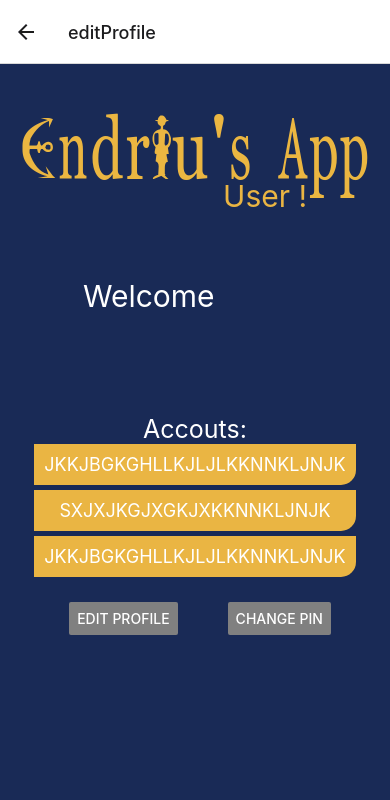
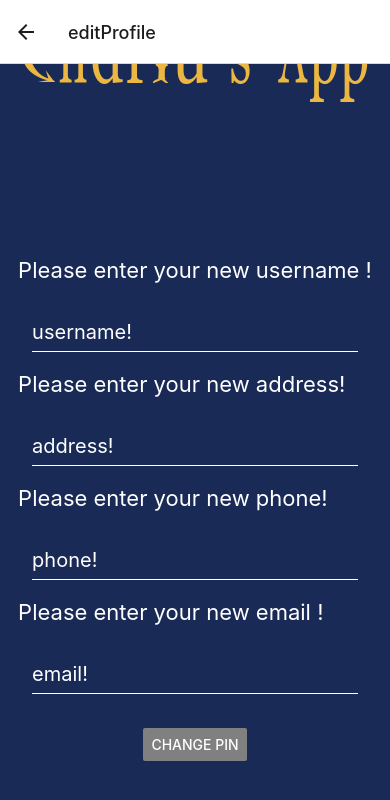
Before and after one commit to endriuabazi/AtmMachine, a React Native app: screen /editProfile in a window 390 px wide. Shown: the top 800 px of the page. Built offline with nearby package versions, Linux system fonts and the light colour scheme.

Commit message:
profile fixed XD

```diff
--- a/components/editProfile.js
+++ b/components/editProfile.js
@@ -1,109 +1,101 @@
+import { StatusBar } from "expo-status-bar";
+import React from "react";
+import {
+  StyleSheet,
+  Text,
+  View,
+  Button,
+  TextInput,
+  SafeAreaView,
+  Image,
+} from "react-native";
 
-import React from 'react';
-import { StyleSheet, Text, View,Button,Image, TouchableOpacity,SafeAreaView} from 'react-native';
+// fetch('https://mywebsite.com/endpoint/', {
+//   method: 'POST',
+//   headers: {
+//     Accept: 'application/json',
+//     'Content-Type': 'application/json'
+//   },
+//   body: JSON.stringify({
+//     firstParam: 'yourValue',
+//     secondParam: 'yourOtherValue'
+//   })
+// });
 
-
-const editProfile = ({navigation}) => {
+const editProfile = ({ navigation }) => {
   return (
-
-
     <SafeAreaView style={styles.pinContainer}>
+      <Image style={{ top: -150 }} source={require("../assets/emblem.png")} />
 
       <SafeAreaView>
-      {/* Emblema */}
-        <Image
-        style={{top:-180}}
-        source={require('../assets/emblem.png')}
+        <Text style={styles.text1}>Please enter your new username !</Text>
+        <TextInput
+          style={styles.pininput}
+          placeholder="username!"
+          // onChangeText={newText => setText(newText)}
+        />
+        <Text style={styles.text1}>Please enter your new address!</Text>
+        <TextInput
+          style={styles.pininput}
+          placeholder="address!"
+          // onChangeText={newText => setText(newText)}
+        />
+        <Text style={styles.text1}>Please enter your new phone!</Text>
+        <TextInput
+          style={styles.pininput}
+          placeholder="phone!"
+          // onChangeText={newText => setText(newText)}
+        />
 
+        <Text style={styles.text1}>Please enter your new email !</Text>
+        <TextInput
+          style={styles.pininput}
+          placeholder="email!"
+          // onChangeText={newText => setText(newText)}
         />
       </SafeAreaView>
-      <><Text style={{ color: 'white', fontSize: 30, top: -100 }}>Welcome <Text style={{ color: '#EAB543', fontSize: 30, top: -100 }}>User !</Text></Text>
-      <Text style={{ color: 'white', fontSize: 25}}>Accouts:</Text>
 
-        <SafeAreaView>
-        <TouchableOpacity
-          nextFocusForward={ 1}
-           style={styles.list}
-            onPress={() => { navigation.navigate("actions") }}
-            >
-        <Text style={{ color: 'white', fontSize: 18}}>JKKJBGKGHLLKJLJLKKNNKLJNJK</Text>
-        </TouchableOpacity>
-        <TouchableOpacity
-          nextFocusForward={ 1}
-           style={styles.list}
-            onPress={() => { navigation.navigate("actions") }}
-            >
-        <Text style={{ color: 'white', fontSize: 18}}>SXJXJKGJXGKJXKKNNKLJNJK</Text>
-        </TouchableOpacity>
-        <TouchableOpacity
-          nextFocusForward={ 1}
-           style={styles.list}
-            onPress={() => { navigation.navigate("actions") }}
-            >
-        <Text style={{ color: 'white', fontSize: 18}}>JKKJBGKGHLLKJLJLKKNNKLJNJK</Text>
-          </TouchableOpacity>
-
-
-
-        </SafeAreaView>
-
-
-
-
-    <SafeAreaView style={styles.up}>
-       <Button
-       touchSoundDisabled
-       color="grey"
-        title="Edit Profile"
-            onPress={() => { navigation.navigate("withdraw") }} />
-
-          <SafeAreaView style={styles.left}>
+      <SafeAreaView style={styles.hapsira}>
         <Button
           touchSoundDisabled
           color="grey"
           title="Change Pin"
-        onPress={() => {navigation.navigate("deposit")}} />
-
+          onPress={() => {
+            navigation.navigate("");
+          }}
+        />
       </SafeAreaView>
-
-       </SafeAreaView>
-      </>
+      <StatusBar style="auto" />
     </SafeAreaView>
   );
-}
+};
 const styles = StyleSheet.create({
   pinContainer: {
     flex: 1,
-    // backgroundColor:'#212121',
-    backgroundColor: '#192a56',
-    alignItems: 'center',
-    justifyContent: 'center',
-    color: 'white'
-
+    backgroundColor: "#192a56",
+    alignItems: "center",
+    justifyContent: "center",
+    color: "white",
   },
-  left:{
-    left: 50,
-    fontSize:30,
-
+  hapsira: {
+    top: 20,
   },
 
-  up: {
-    top: 20,
-    fontSize: 30,
-    flexDirection: 'row',
-    justifyContent: 'space-between',
-    left: -20,
-
-
-
+  text1: {
+    color: "white",
+    fontSize: 22,
+    top: -15,
+    marginTop: 20,
   },
 
-  list: {
-    alignItems: "center",
-    backgroundColor: "#EAB543",
-    padding: 10,
-    borderBottomEndRadius: 15,
-    marginBottom:5
+  pininput: {
+    height: 40,
+    top: -10,
+    color: "white",
+    fontSize: 20,
+    borderBottomWidth: 1.75,
+    borderColor: "white",
+    margin: 14,
   },
 });
 
--- a/components/login.js
+++ b/components/login.js
@@ -1,6 +1,7 @@
 import { StatusBar } from "expo-status-bar";
+import { useRoute } from "@react-navigation/native";
 import React from "react";
-import { useContext, useState } from "react";
+import { useState } from "react";
 import {
   StyleSheet,
   Text,
@@ -9,7 +10,6 @@ import {
   TextInput,
   SafeAreaView,
   Image,
-  TouchableOpacity,
 } from "react-native";
 
 const login = ({ navigation }) => {
@@ -29,8 +29,12 @@ const login = ({ navigation }) => {
     )
       .then((response) => {
         if (response.status === 200) {
-          navigation.navigate("profile");
           console.log(response);
+          console.log(response.json());
+
+          navigation.navigate("profile", {
+            usernameValue: usernameValue,
+          });
         } else {
           console.log(response);
           alert("Something went wrog!");
@@ -41,6 +45,7 @@ const login = ({ navigation }) => {
         console.error(error);
       });
   };
+
   return (
     <SafeAreaView style={styles.pinContainer}>
       <Image style={{ top: -150 }} source={require("../assets/emblem.png")} />
--- a/components/profile.js
+++ b/components/profile.js
@@ -1,101 +1,120 @@
+import { useRoute } from "@react-navigation/native";
+import React, { useEffect, useState } from "react";
+import {
+  StyleSheet,
+  Text,
+  Button,
+  Image,
+  TouchableOpacity,
+  SafeAreaView,
+  ActivityIndicator,
+  FlatList,
+} from "react-native";
 
-import React from 'react';
-import { StyleSheet, Text, View,Button,Image, TouchableOpacity,SafeAreaView} from 'react-native';
+import { id } from "./login";
 
+const profile = ({ navigation }) => {
+  // var dicka = id;
+  const [data, setData] = useState([]);
+  const [loading, setLoading] = useState(true);
+  // const name = useNavigationParam(id);
+  // const url = `https://localhost:7027/api/client/GetAccountsFromClients?id=${dicka}`;
+  // `https://localhost:7027/api/client/GetAccountsFromClients?id=2`
+  const route = useRoute();
 
-const profile = ({navigation}) => {
+  useEffect(() => {
+    fetch(
+      `https://localhost:7027/api/client/GetAccountsFromClients?username=${route.params.usernameValue}`
+    )
+      .then((response) => response.json())
+      .then((json) => setData(json))
+      .catch((error) => console.log(error))
+      .finally(() => setLoading(false));
+  }, []);
   return (
-
-
     <SafeAreaView style={styles.pinContainer}>
+      <SafeAreaView>
+        {/* Emblema */}
+        <Image style={{ top: -180 }} source={require("../assets/emblem.png")} />
+      </SafeAreaView>
+      <>
+        <Text style={{ color: "white", fontSize: 30, top: -100 }}>
+          Welcome{" "}
+          <Text style={{ color: "#EAB543", fontSize: 30, top: -100 }}>
+            @ {route.params.usernameValue}
+          </Text>
+        </Text>
+        <Text style={{ color: "white", fontSize: 25 }}>Accouts:</Text>
 
         <SafeAreaView>
-      {/* Emblema */}
-        <Image
-        style={{top:-180}}
-        source={require('../assets/emblem.png')}
-
-        />
-        </SafeAreaView>
-      <><Text style={{ color: 'white', fontSize: 30, top: -100 }}>Welcome <Text style={{ color: '#EAB543', fontSize: 30, top: -100 }}>User !</Text></Text>
-      <Text style={{ color: 'white', fontSize: 25}}>Accouts:</Text>
-
+          {loading ? (
+            <Text>Loading ...</Text>
+          ) : (
+            data.flatMap((account) => (
               <SafeAreaView>
                 <TouchableOpacity
-          nextFocusForward={ 1}
+                  nextFocusForward={1}
                   style={styles.list}
-            onPress={() => { navigation.navigate("actions") }}
+                  onPress={() => {
+                    navigation.navigate("actions");
+                  }}
                 >
-        <Text style={{ color: 'white', fontSize: 18}}>JKKJBGKGHLLKJLJLKKNNKLJNJK</Text>
+                  <Text style={{ color: "white", fontSize: 18 }}>
+                    {account.account_name}
+                  </Text>
                 </TouchableOpacity>
-        <TouchableOpacity
-          nextFocusForward={ 1}
-           style={styles.list}
-            onPress={() => { navigation.navigate("actions") }}
-            >
-        <Text style={{ color: 'white', fontSize: 18}}>SXJXJKGJXGKJXKKNNKLJNJK</Text>
-        </TouchableOpacity>
-        <TouchableOpacity
-          nextFocusForward={ 1}
-           style={styles.list}
-            onPress={() => { navigation.navigate("actions") }}
-            >
-        <Text style={{ color: 'white', fontSize: 18}}>JKKJBGKGHLLKJLJLKKNNKLJNJK</Text>
-          </TouchableOpacity>
-
-
-
               </SafeAreaView>
-
-
-
+            ))
+          )}
+        </SafeAreaView>
 
         <SafeAreaView style={styles.up}>
           <Button
             touchSoundDisabled
             color="grey"
             title="Edit Profile"
-            onPress={() => { navigation.navigate("editProfile") }} />
+            onPress={() => {
+              navigation.navigate("editProfile");
+            }}
+          />
 
           <SafeAreaView style={styles.left}>
             <Button
               touchSoundDisabled
               color="grey"
               title="Change Pin"
-        onPress={() => {navigation.navigate("changePin")}} />
-
+              onPress={() => {
+                navigation.navigate("changePin");
+              }}
+            />
           </SafeAreaView>
-
         </SafeAreaView>
       </>
     </SafeAreaView>
   );
-}
+};
+
+//style
 const styles = StyleSheet.create({
   pinContainer: {
     flex: 1,
     // backgroundColor:'#212121',
-    backgroundColor: '#192a56',
-    alignItems: 'center',
-    justifyContent: 'center',
-    color: 'white'
-
+    backgroundColor: "#192a56",
+    alignItems: "center",
+    justifyContent: "center",
+    color: "white",
   },
-  left:{
+  left: {
     left: 50,
-    fontSize:30,
-
+    fontSize: 30,
   },
 
   up: {
     top: 20,
     fontSize: 30,
-    flexDirection: 'row',
-    justifyContent: 'space-between',
+    flexDirection: "row",
+    justifyContent: "space-between",
     left: -20,
-
-
-
   },
 
   list: {
@@ -103,7 +122,7 @@ const styles = StyleSheet.create({
     backgroundColor: "#EAB543",
     padding: 10,
     borderBottomEndRadius: 15,
-    marginBottom:5
+    marginBottom: 5,
   },
 });
 
```
Lines whose indentation alone changed are shown as unchanged.
